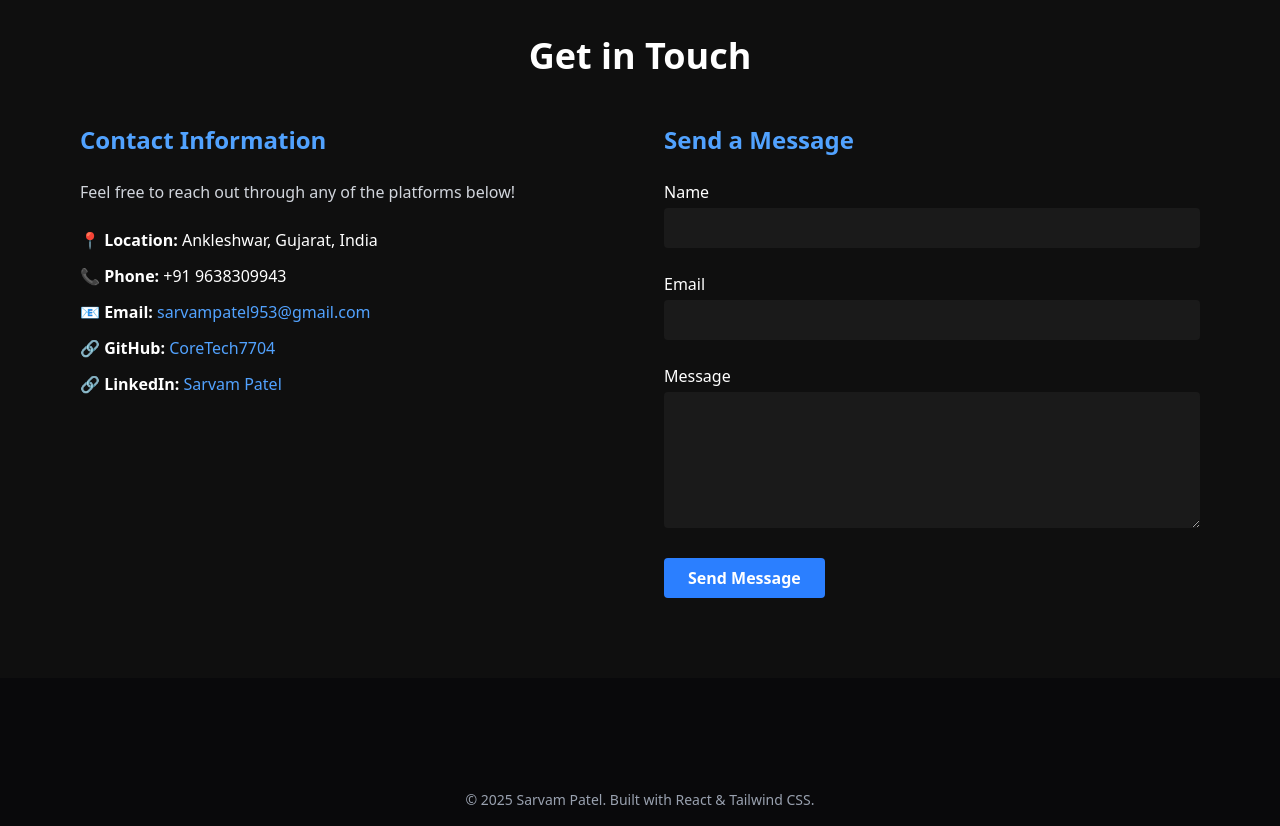
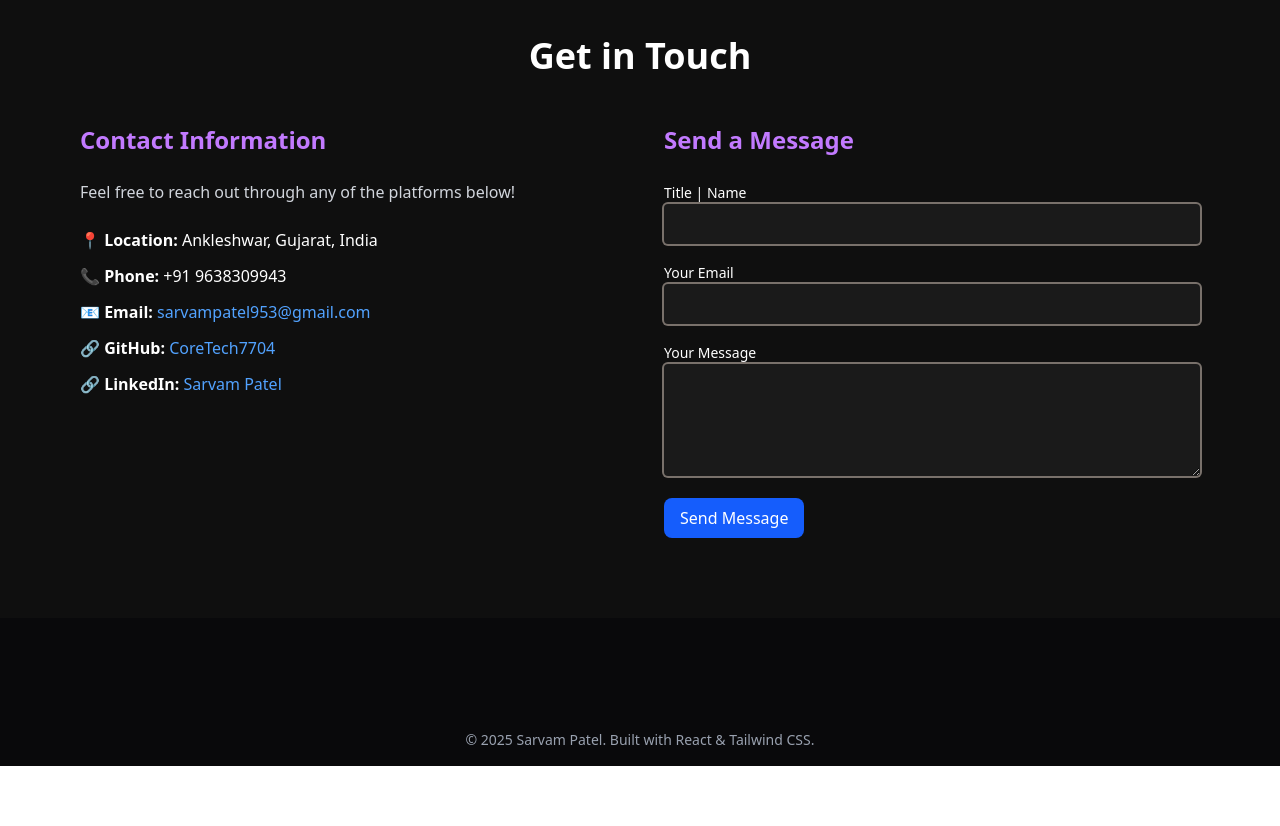
Before and after one commit to CoreTech7704/Portfoliosite, a React (Vite) app: page / in a window 1280 px wide. Shown: the part 5060-5886 px from the top of the page. After the commit the page ends 5826 px from the top, so only its background shows below. Built offline with nearby package versions, Linux system fonts and the light colour scheme.

Commit message:
Contactme section form update

```diff
--- a/src/components/Contact.jsx
+++ b/src/components/Contact.jsx
@@ -7,7 +7,7 @@ const Contact = () => {
       <div className="flex flex-col md:flex-row md:justify-between gap-12">
         {/* Left Side - Contact Info */}
         <div className="md:w-1/2 space-y-6">
-          <h3 className="text-2xl font-semibold text-blue-400">Contact Information</h3>
+          <h3 className="text-2xl font-semibold text-purple-400">Contact Information</h3>
           <p className="text-gray-300">
             Feel free to reach out through any of the platforms below!
           </p>
@@ -22,27 +22,26 @@ const Contact = () => {
 
         {/* Right Side - Contact Form */}
         <div className="md:w-1/2">
-          <h3 className="text-2xl font-semibold text-blue-400 mb-6">Send a Message</h3>
-          <form action="https://formspree.io/f/xzbldjwk" method="POST" className="space-y-6">
+          <h3 className="text-2xl font-semibold text-purple-400 mb-6">Send a Message</h3>
+          <form name="contact" method="POST" data-netlify="true" className="space-y-4">
+            <input type="hidden" name="form-name" value="contact" />
+
             <div>
-              <label htmlFor="name" className="block mb-1">Name</label>
-              <input type="text" id="name" name="name" required
-                className="w-full px-4 py-2 rounded bg-[#1a1a1a] text-white focus:outline-none focus:ring-2 focus:ring-blue-500"
-              />
+              <label className="text-sm text-white">Title | Name</label>
+              <input type="text" name="name" required className="w-full px-4 py-2 rounded bg-[#1a1a1a] text-white ring-2 ring-stone-500 focus:outline-none focus:ring-purple-600" />
             </div>
+
             <div>
-              <label htmlFor="email" className="block mb-1">Email</label>
-              <input type="email" id="email" name="email" required
-                className="w-full px-4 py-2 rounded bg-[#1a1a1a] text-white focus:outline-none focus:ring-2 focus:ring-blue-500"
-              />
+              <label className="text-sm text-white">Your Email</label>
+              <input type="email" name="email" required className="w-full px-4 py-2 rounded bg-[#1a1a1a] text-white ring-2 ring-stone-500 focus:outline-none focus:ring-purple-600" />
             </div>
+
             <div>
-              <label htmlFor="message" className="block mb-1">Message</label>
-              <textarea id="message" name="message" rows="5" required
-                className="w-full px-4 py-2 rounded bg-[#1a1a1a] text-white focus:outline-none focus:ring-2 focus:ring-blue-500"
-              ></textarea>
+              <label className="text-sm text-white">Your Message</label>
+              <textarea name="message" rows="4" required className="w-full px-4 py-2 rounded bg-[#1a1a1a] text-white ring-2 ring-stone-500 focus:outline-none focus:ring-purple-600"></textarea>
             </div>
-            <button type="submit" className="bg-blue-500 hover:bg-blue-600 px-6 py-2 rounded font-semibold">
+
+            <button type="submit" className="bg-blue-600 hover:bg-blue-700 text-white py-2 px-4 rounded-lg">
               Send Message
             </button>
           </form>
```
